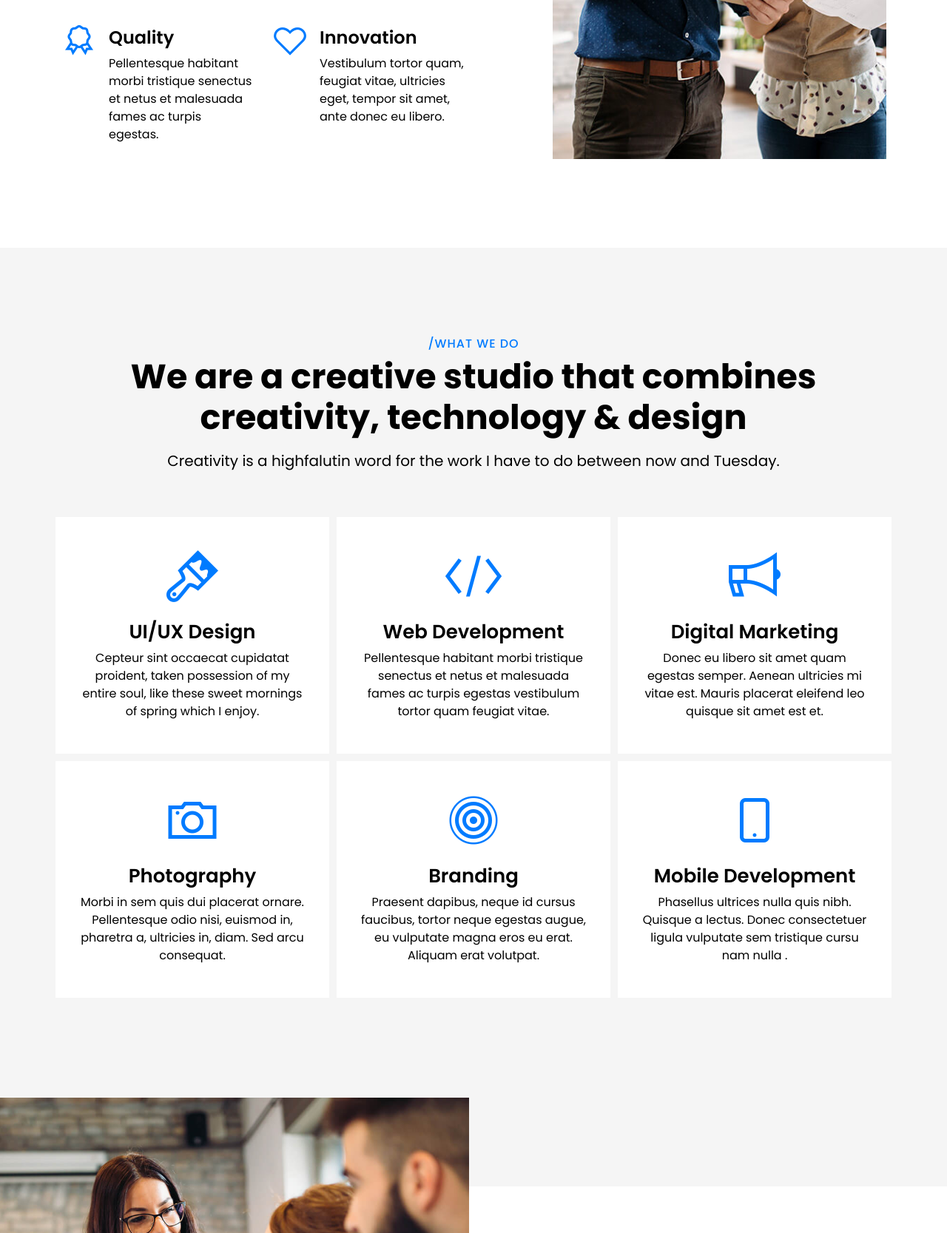
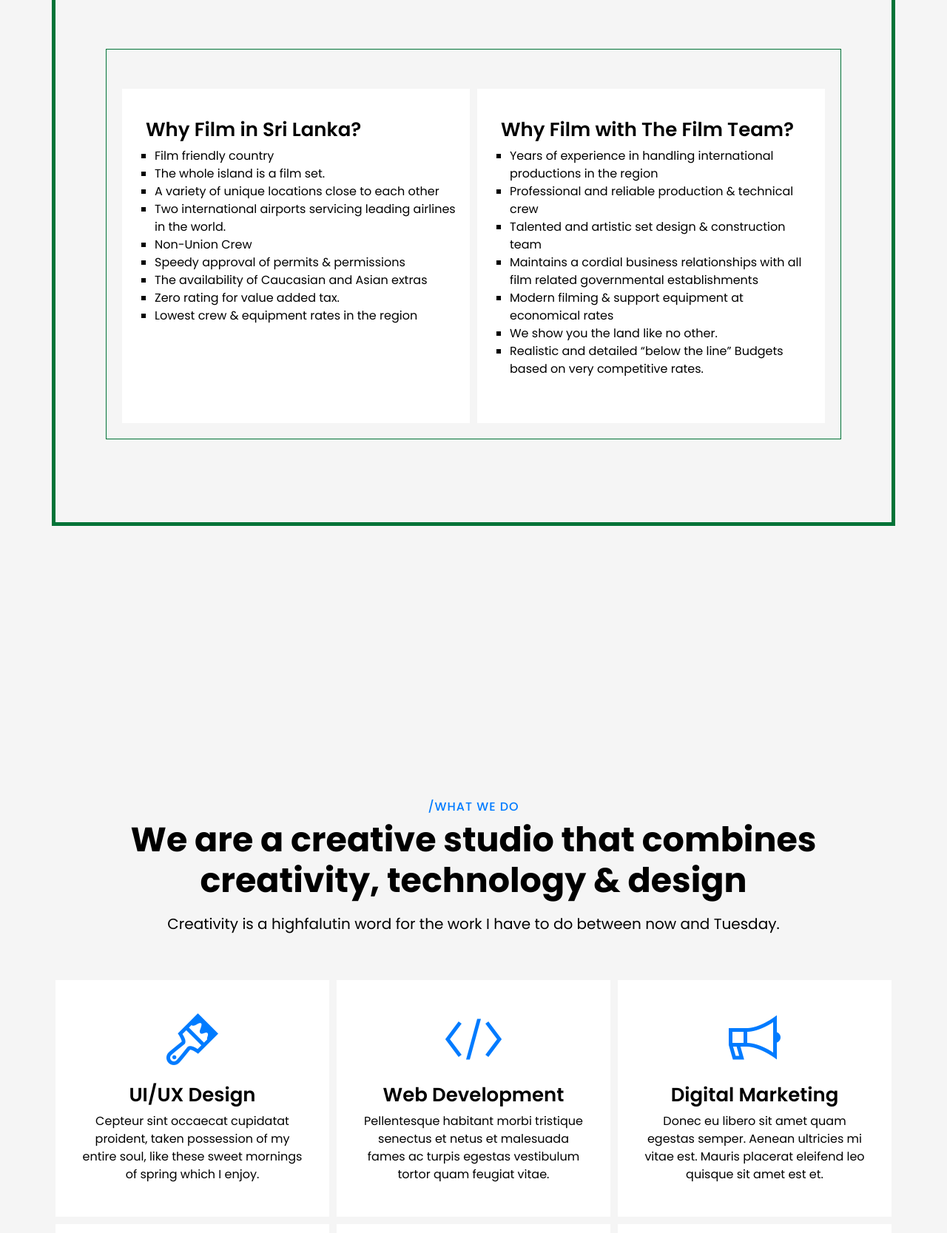
Before and after one commit to shahmy/thefilm_team_new, a plain HTML site: page index.html in a window 1280 px wide. Shown: the part 1133-2800 px from the top of the page at 74% size. Drawn offline with Linux system fonts and the light colour scheme; a script that the page names is missing; a web font is replaced by a local one.

Commit message:
1.first commit

```diff
--- a/assets/css/style.css
+++ b/assets/css/style.css
@@ -298,7 +298,7 @@ section.blog {
 
 .home-services .block:hover {
   color: #fff !important;
-  background-color: #007bff;
+  background-color: #017337;
 }
 .home-services .block:hover .icon {
   color: #fff !important;
@@ -2039,3 +2039,7 @@ footer .copyright {
     right: 10px;
   }
 }
+
+.dha_sec_first {
+   margin-left: 20px;
+}
--- a/index.html
+++ b/index.html
@@ -23,6 +23,23 @@
 			top:0;
 			z-index: 99999;
 			height: auto;
+		}
+		ul.a {list-style-type: square;}
+
+		#services_border_first{
+			padding-top: 5em;
+			padding-bottom: 7em;
+			padding-left: 5em;
+			padding-right: 5em;
+			border: 5px solid #017337;
+		}
+		#services_border_second
+		{
+			padding-top: 1em;
+			padding-bottom: 1em;
+			padding-left: 1em;
+			padding-right: 1em;
+			border: 1px solid #017337;
 		}
 	</style>
 	</head>
@@ -93,6 +110,136 @@
 				</h1>
 			</video>
 		</div>
+
+		<section class="light-grey-bg" style="background-color: #017337; margin-top: -7px;" id="green">
+			<div class="container">
+				<div class="row">
+					<div class="col-12">
+						<div class="herotext text-center">
+							<h3 class="text-white">Welcome to The Film Team (Sri Lanka)</h3>
+							<p class="text-white">
+								THE FILM TEAM is Sri Lanka’s leading FILM & TV PRODUCTION Service Company. We Specialize in Feature Films, Commercials, Television Drama, Reality Shows, Documentaries & Music Videos. We are a highly professional one-stop service provider for producers and agencies shooting anywhere in Sri Lanka
+							</p>
+						</div>
+					</div>
+				</div>
+			</div>
+		</section>
+
+
+		<section class="home-services light-grey-bg"  >
+			<div class="container" id="services_border_first">
+				<div class="row pt-5" id="services_border_second">
+					<div class="col-md-6 block">
+						<h2 class="dha_sec_first">Why Film in Sri Lanka?</h2>
+						<ul class="a">
+							<li>
+								Film friendly country
+							</li>
+							 <li>
+								 The whole island is a film set.
+							 </li>
+							  <li>
+								  A variety of unique locations close to each other
+							  </li>
+							  <li>
+								  Two international airports servicing leading airlines in the world.
+							  </li>
+							  <li>
+								  Non-Union Crew
+							  </li>
+							   <li>
+								   Speedy approval of permits & permissions
+							   </li>
+							    <li>
+									The availability of Caucasian and Asian extras
+								</li>
+							     <li>
+									 Zero rating for value added tax.
+								 </li>
+							      <li>
+									  Lowest crew & equipment rates in the region
+								  </li>
+						</ul>
+					</div>
+					<div class="col-md-6 block">
+						<h2 class="dha_sec_first">Why Film with The Film Team?</h2>
+						<ul class="a">
+							<li>
+									Years of experience in handling international productions in the region
+							</li>
+							 <li>
+								 Professional and reliable production & technical crew
+							 </li>
+							 <li>
+								 Talented and artistic set design & construction team
+							 </li>
+							<li>
+								Maintains a cordial business relationships with all film related governmental establishments
+							</li>
+							<li>
+								Modern filming & support equipment at economical rates
+							</li>
+							<li>
+								We show you the land like no other.
+							</li>
+							 <li>
+								 Realistic and detailed “below the line” Budgets based on very competitive rates.
+							 </li>
+						</ul>
+					</div>
+				</div>
+			</div>
+		</section>
+
+
+		<section class="home-services light-grey-bg" id="services">
+			<div class="container">
+				<div class="row">
+					<div class="col-12">
+						<div class="herotext text-center">
+							<h6>/What we do</h6>
+							<h2>We are a creative studio that combines<br class="d-none d-lg-block"> creativity, technology & design</h2>
+							<h5 class="pt-2">Creativity is a highfalutin word for the work I have to do between now and Tuesday.</h5>
+						</div>
+					</div>
+				</div>
+				<div class="row text-center pt-5">
+					<div class="col-12 col-md-6 col-lg-4 block">
+						<div class="icon"><i class="las la-brush"></i></div>
+						<h2>UI/UX Design</h2>
+						<p>Cepteur sint occaecat cupidatat proident, taken possession of my entire soul, like these sweet mornings of spring which I enjoy.</p>
+					</div>
+					<div class="col-12 col-md-6 col-lg-4 block">
+						<div class="icon"><i class="las la-code"></i></div>
+						<h2>Web Development</h2>
+						<p>Pellentesque habitant morbi tristique senectus et netus et malesuada fames ac turpis egestas vestibulum tortor quam feugiat vitae.</p>
+					</div>
+					<div class="col-12 col-md-6 col-lg-4 block">
+						<div class="icon"><i class="las la-bullhorn"></i></div>
+						<h2>Digital Marketing</h2>
+						<p>Donec eu libero sit amet quam egestas semper. Aenean ultricies mi vitae est. Mauris placerat eleifend leo quisque sit amet est et.</p>
+					</div>
+					<div class="col-12 col-md-6 col-lg-4 block">
+						<div class="icon"><i class="las la-camera"></i></div>
+						<h2>Photography</h2>
+						<p>Morbi in sem quis dui placerat ornare. Pellentesque odio nisi, euismod in, pharetra a, ultricies in, diam. Sed arcu consequat.</p>
+					</div>
+					<div class="col-12 col-md-6 col-lg-4 block">
+						<div class="icon"><i class="las la-bullseye"></i></div>
+						<h2>Branding</h2>
+						<p>Praesent dapibus, neque id cursus faucibus, tortor neque egestas augue, eu vulputate magna eros eu erat. Aliquam erat volutpat.</p>
+					</div>
+					<div class="col-12 col-md-6 col-lg-4 block">
+						<div class="icon"><i class="las la-mobile"></i></div>
+						<h2>Mobile Development</h2>
+						<p>Phasellus ultrices nulla quis nibh. Quisque a lectus. Donec consectetuer ligula vulputate sem tristique cursu nam nulla .</p>
+					</div>
+				</div>
+			</div>
+		</section>
+
+
 
 		<!-- /.. SLIDER ENDS
 			========================================================================= -->
```
